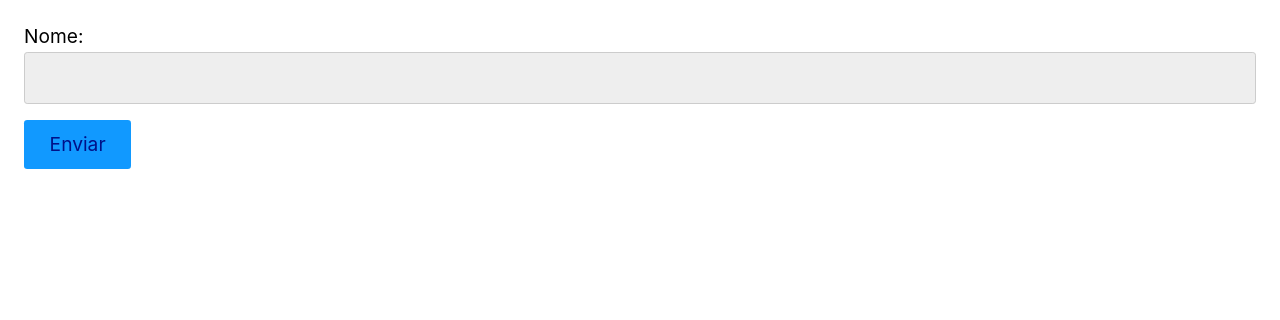
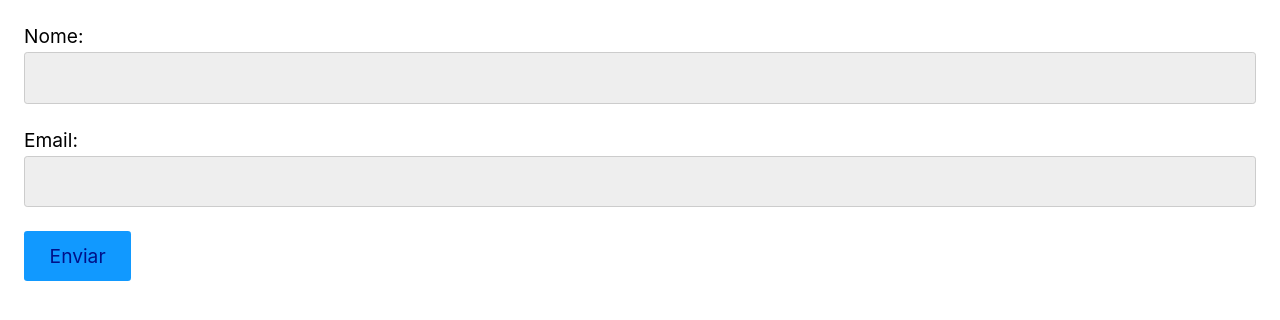
Before and after one commit to luisabianca/react-origamid, a React (Vite) app: page / in a window 1280 px wide. Shown: the top 320 px of the page. Built offline with nearby package versions, Linux system fonts and the light colour scheme.

Commit message:
submit input with one form state

```diff
--- a/src/Forms/Inputs.jsx
+++ b/src/Forms/Inputs.jsx
@@ -1,25 +1,42 @@
 import React, { useState } from 'react'
 
 const Inputs = () => {
-  const [ name, setName ] = useState('');
+  const [ form, setForm ] = useState({
+    name: '',
+    email: ''
+  });
 
   const handleSubmit = (event) => {
-    event.preventDefault();
+    // event.preventDefault();
     console.log(event);
+  }
+
+  const handleChange = ({target}) => {
+    const { id, value } = target;
+    setForm({...form, [id]: value})
   }
 
   return (
     <form onSubmit={handleSubmit}>
-      <label htmlFor="nome">Nome:</label>
+      <label htmlFor="name">Nome:</label>
       <input
        type="text"
-       id='nome'
-       name='nome'
-       value={name}
-       onChange={({target}) => setName(target.value)}
+       id='name'
+       name='name'
+       value={form.name}
+       onChange={handleChange}
       />
+      <br />
 
-      <p>{name}</p>
+      <label htmlFor="email">Email:</label>
+      <input
+       type="email"
+       id='email'
+       name='email'
+       value={form.email}
+       onChange={handleChange}
+      />
+      <br />
       <button>Enviar</button>
     </form>
   )
```
